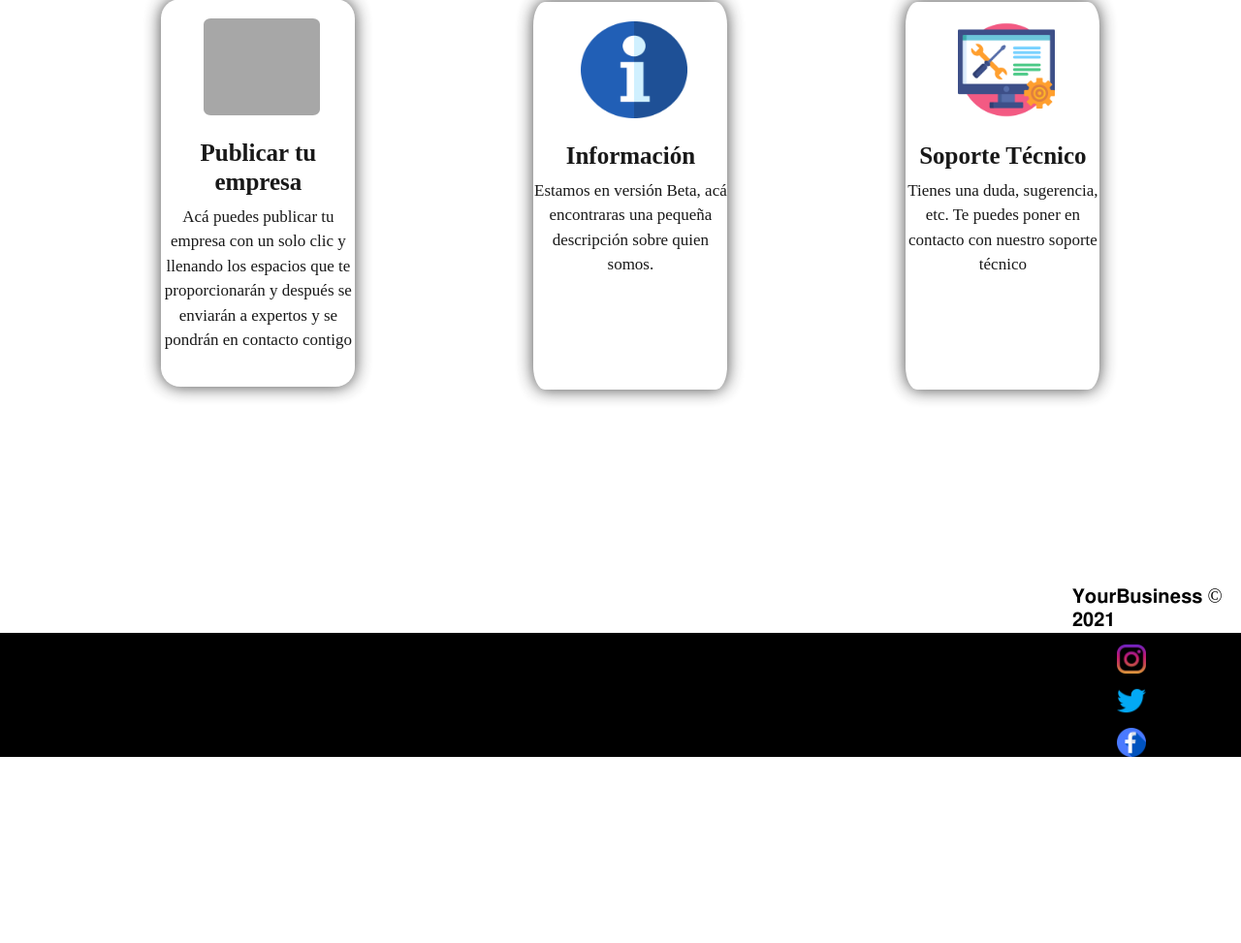
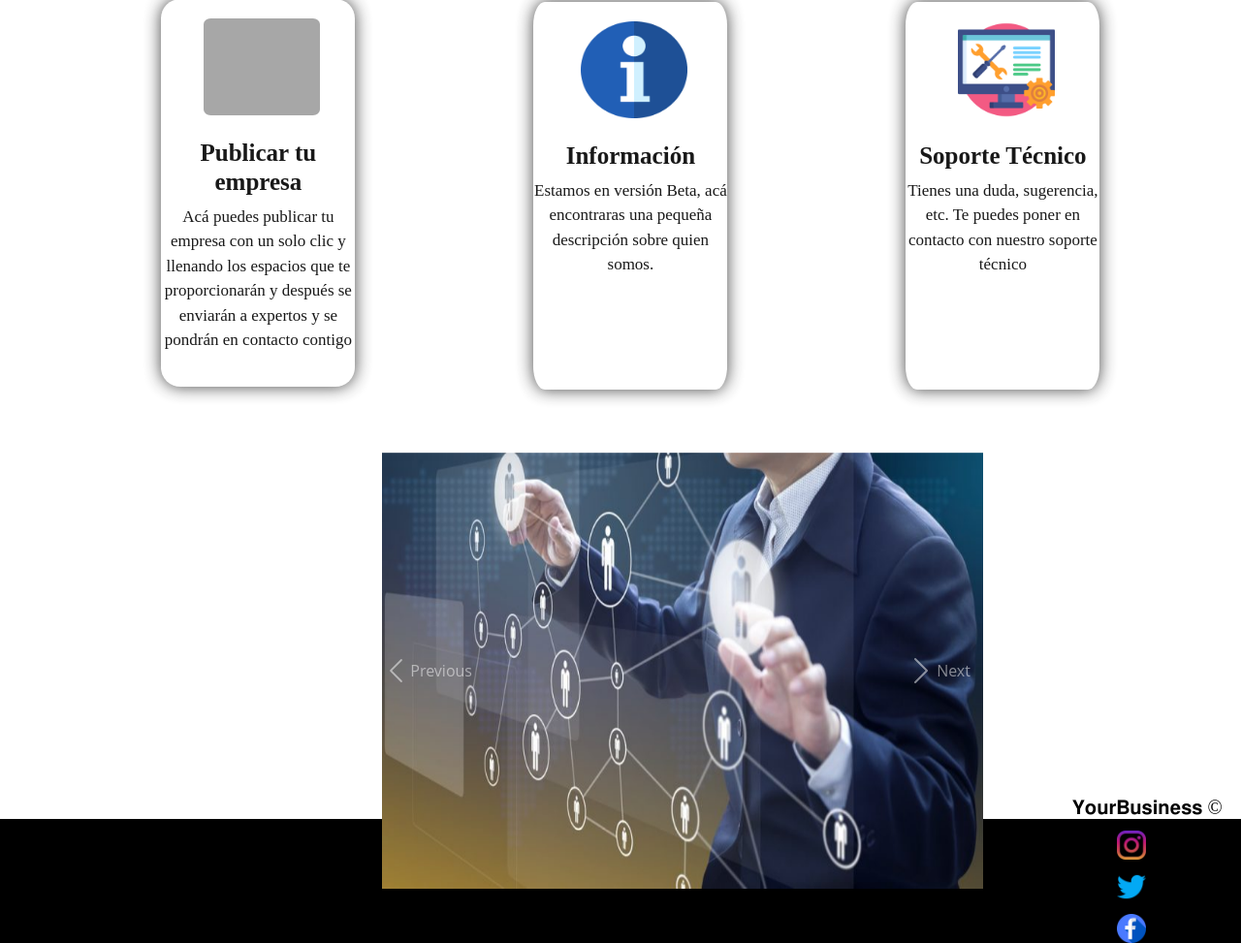
Before and after one commit to TheDangerousGT/yourbusinessof, a PHP site: page /explorador.html in a window 1280 px wide. Shown: the part 635-1608 px from the top of the page at 97% size. Before the commit the page ends 1416 px from the top, so only its background shows below. Run offline with PHP 8.4, Linux system fonts and the light colour scheme; grey boxes are pictures that could not be loaded.

Commit message:
tu mensaje

```diff
--- a/css/desingexp.css
+++ b/css/desingexp.css
@@ -226,7 +226,7 @@ button:hover{
 .final{
     background-color: black;
     height: 50%;
-    margin-top: 40%;
+    margin-top: 55%;
 }
 
 a{
@@ -271,7 +271,7 @@ a{
     color: black;
     font-family: 'Times New Roman', Times, serif;
     margin-left: 80%;
-    margin-top: 38%;
+    margin-top: 55%;
     position: absolute;
 }
 .logo:hover{
@@ -582,3 +582,15 @@ font[Attributes] {
     left: 10px;
     }
 }
+.carousel{
+    margin-top: 350px;
+    position: absolute;
+    margin-left: 300px;
+}
+@media all and (max-width: 780px){
+    .carousel{
+        margin-top: 100px;
+        position: absolute;
+        margin-left: 100px;
+    }
+}
--- a/css/diseñoindex.css
+++ b/css/diseñoindex.css
@@ -205,3 +205,7 @@ background-color: red;
   @media only screen and (min-width: 360px) and (max-height: 640px) and (orientation : portrait) and (-webkit-device-pixel-ratio: 3){
   /* AQUÍ ESCRIBES LOS ESTILOS CSS */
 }
+.cajalogin h1:hover{
+  border-bottom: blue;
+  cursor: pointer;
+}
--- a/explorador.html
+++ b/explorador.html
@@ -64,6 +64,47 @@
 					<p class="desc">Tienes una duda, sugerencia, etc. Te puedes poner en contacto con nuestro soporte técnico</p>
 				</div> <br><br><br><br><br>
 			</a>
+            <div class="container">
+                <div class="row">
+                    <div class="col-sm-12">
+                        <div id="carouselExampleControls" class="carousel slide" data-ride="carousel">
+                            <div class="carousel-inner">
+                                <div class="carousel-item active">
+                                    <img src="img/admin.jpeg" class="d-block w-90" alt="bootstrap"
+                                    width="620px" height="450px">
+                                </div>
+                                <div class="carousel-item">
+                                    <img src="img/business.jpeg" class="d-block w-90" alt="..."
+                                    width="620px" height="450px">
+                                </div>
+                                <div class="carousel-item">
+                                    <a href="https://developer.mozilla.org/es/docs/Web/JavaScript" target="_blanck">
+                                        <img src="img/logo3.jpg" class="d-block w-90" alt="..."
+                                            width="620px" height="450px">
+                                    </a>
+
+                                </div>
+                            </div>
+                            <a class="carousel-control-prev" href="#carouselExampleControls" role="button" data-slide="prev">
+                                <span class="carousel-control-prev-icon" aria-hidden="true"></span>
+                                <span class="sr-only">Previous</span>
+                            </a>
+                            <a class="carousel-control-next" href="#carouselExampleControls" role="button" data-slide="next">
+                                <span class="carousel-control-next-icon" aria-hidden="true"></span>
+                                <span class="sr-only">Next</span>
+                            </a>
+                        </div>
+                    </div>
+                </div>
+            </div>
+
+
+
+        <!-- Optional JavaScript -->
+        <!-- jQuery first, then Popper.js, then Bootstrap JS -->
+            <script src="https://code.jquery.com/jquery-3.4.1.slim.min.js" integrity="sha384-J6qa4849blE2+poT4WnyKhv5vZF5SrPo0iEjwBvKU7imGFAV0wwj1yYfoRSJoZ+n" crossorigin="anonymous"></script>
+            <script src="https://cdn.jsdelivr.net/npm/popper.js@1.16.0/dist/umd/popper.min.js" integrity="sha384-Q6E9RHvbIyZFJoft+2mJbHaEWldlvI9IOYy5n3zV9zzTtmI3UksdQRVvoxMfooAo" crossorigin="anonymous"></script>
+            <script src="https://stackpath.bootstrapcdn.com/bootstrap/4.4.1/js/bootstrap.min.js" integrity="sha384-wfSDF2E50Y2D1uUdj0O3uMBJnjuUD4Ih7YwaYd1iqfktj0Uod8GCExl3Og8ifwB6" crossorigin="anonymous"></script>
 
             <h5 class="copyright"> 𝐘𝐨𝐮𝐫𝐁𝐮𝐬𝐢𝐧𝐞𝐬𝐬 © 𝟐𝟎𝟐𝟏 </h5> <br>
         </div>
```
Also changed, not shown: img/admin.jpeg (added), img/business.jpeg (added), img/d44d6f812aa73ec793ccfb56eaac95b4.gif (added).
